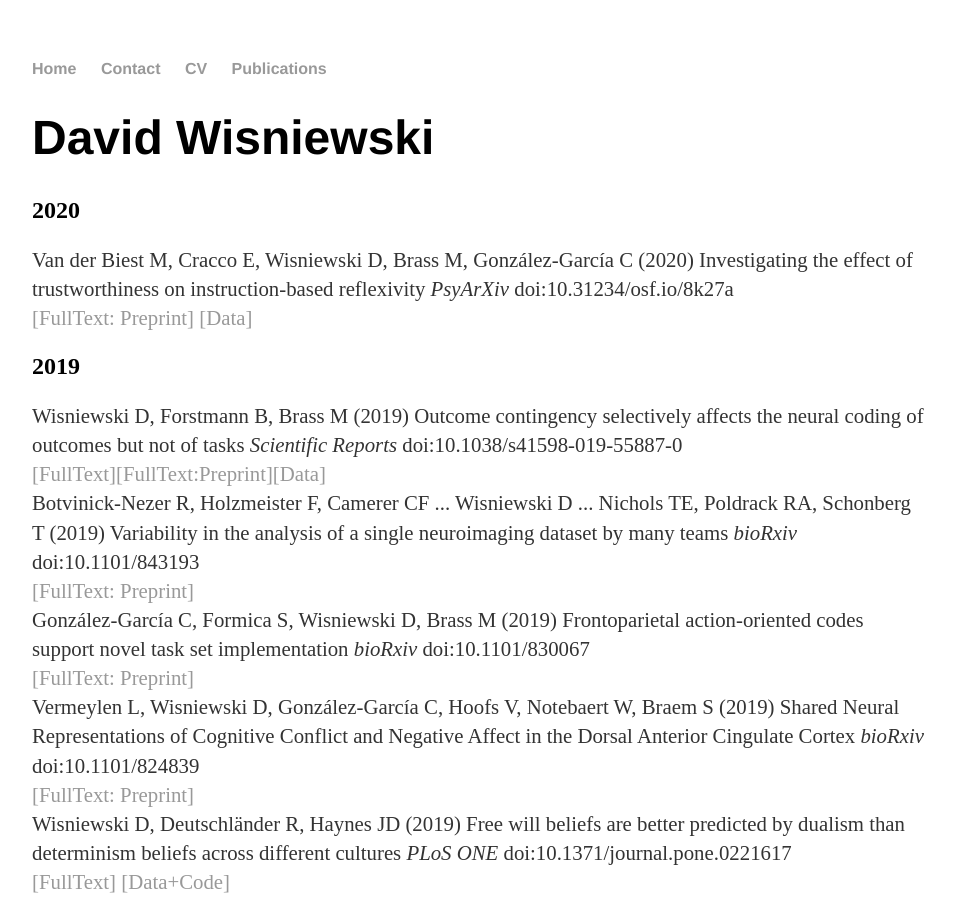
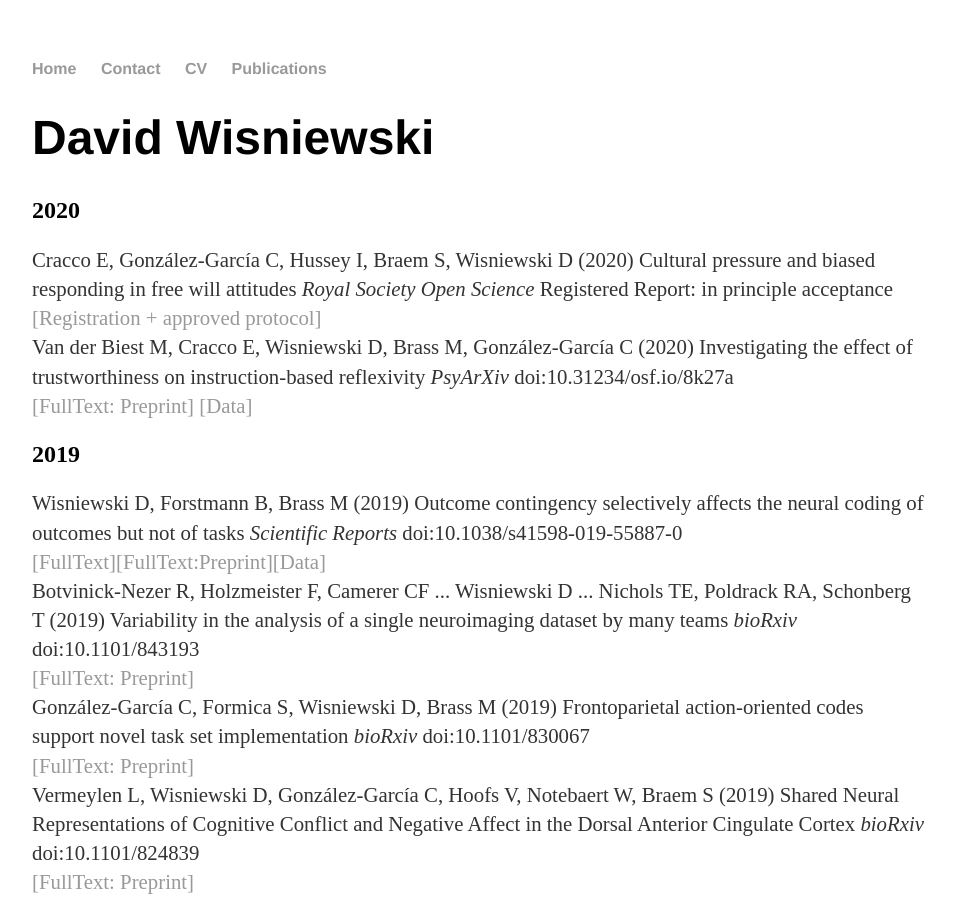
Before and after one commit to davidwisniewski/davidwisniewski.github.io, a Jekyll site: the page built from publications/index.html, in a window 1280 px wide and 900 px high. Shown: the whole window, without its empty margins (160-1115 px from the left). Built offline with Jekyll 4.4.1, drawn with Linux system fonts in a browser that asks for light colours.

Commit message:
updated publications
added RSOS stage1 RR

```diff
--- a/publications/index.html
+++ b/publications/index.html
@@ -6,6 +6,8 @@ title: David Wisniewski
 	<h1>David Wisniewski</h1>
 	<h2>2020</h2>
 	<p>
+	Cracco E, González-García C, Hussey I, Braem S, Wisniewski D (2020) Cultural pressure and biased responding in free will attitudes 	<em>Royal Society Open Science</em> Registered Report: in principle acceptance <br>
+	<a href="https://osf.io/cgyhk/">[Registration + approved protocol]</a><br>
 	Van der Biest M, Cracco E, Wisniewski D, Brass M, González-García C (2020) Investigating the effect of trustworthiness on instruction-based reflexivity <em>PsyArXiv</em> doi:10.31234/osf.io/8k27a<br>
 	<a href="https://psyarxiv.com/8k27a/">[FullText: Preprint]</a> <a href="https://osf.io/x5gyh/?view_only=6bf67244daa94f33ab8d2c6c8756df71">[Data]</a>
 	</p>
```
